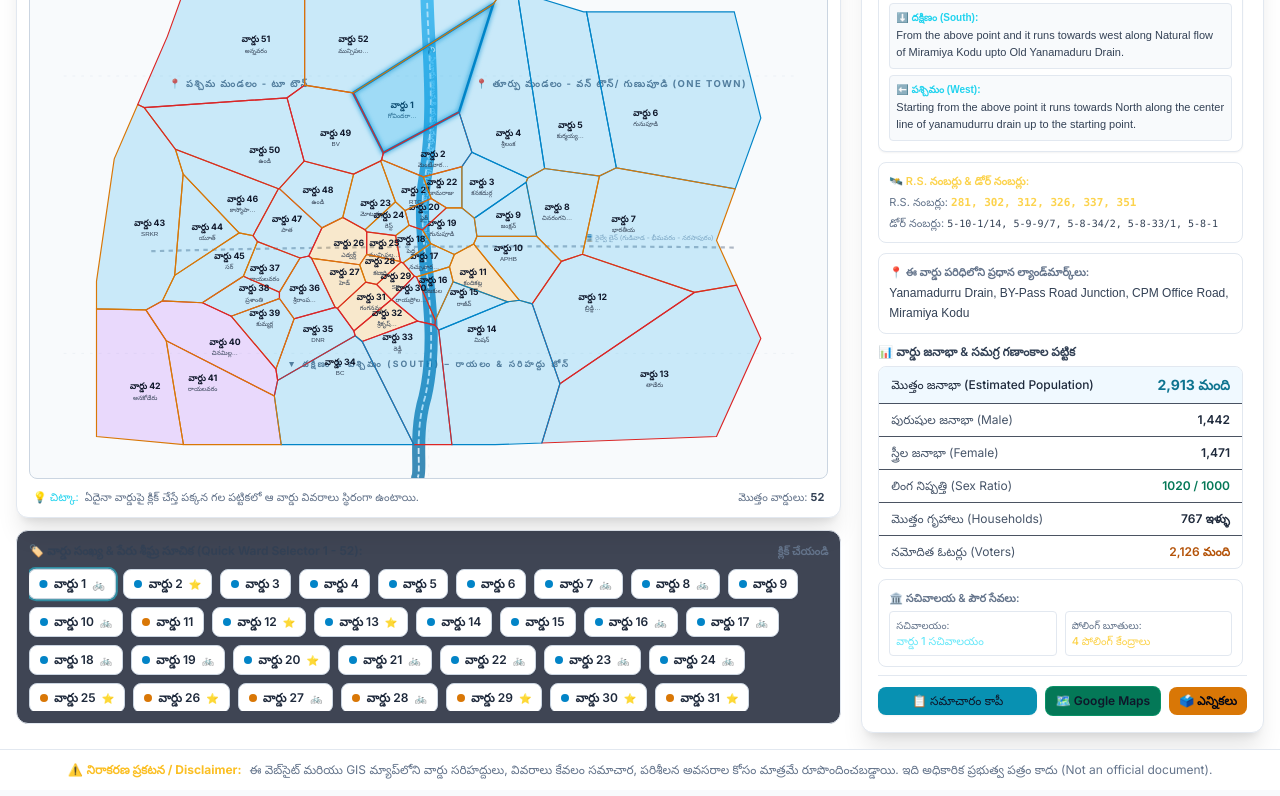
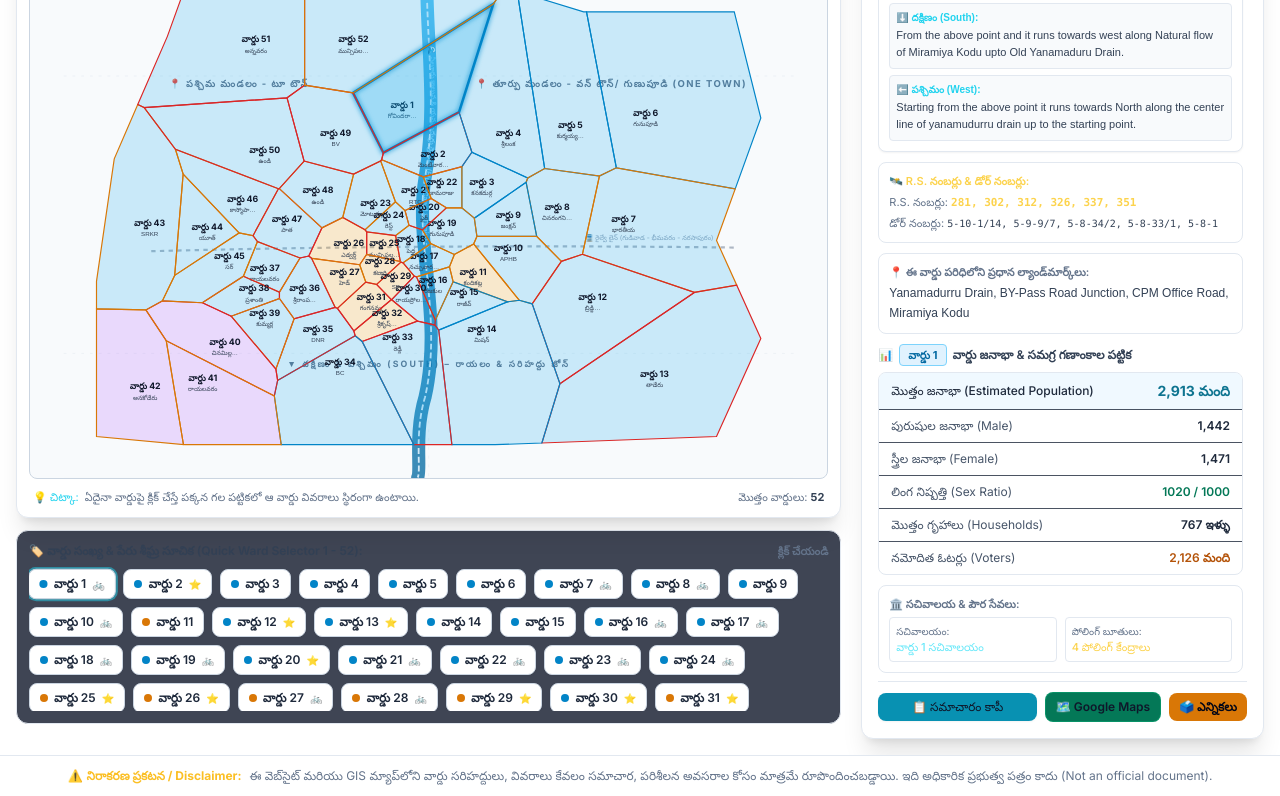
Before and after one commit to brkragents-arch/bhimavaram-municipal, a plain HTML site: page index.html in a window 1280 px wide. Shown: the part 991-1787 px from the top of the page. Drawn offline with nearby package versions, Linux system fonts and the light colour scheme; a web font is replaced by a local one.

Commit message:
feat: display dynamic ward number badge before demographics table heading

```diff
--- a/assets/theme.css
+++ b/assets/theme.css
@@ -360,3 +360,9 @@ html.light .ward-num-text {
 html.light .ward-name-text {
   fill: #334155 !important;
 }
+
+html.light #detailDemographicsWardBadge {
+  background-color: #e0f2fe !important;
+  color: #0369a1 !important;
+  border-color: #7dd3fc !important;
+}
--- a/index.html
+++ b/index.html
@@ -530,7 +530,9 @@
           <!-- Table displaying Ward Demographics and Area Information -->
           <div>
             <div class="text-xs font-semibold text-slate-300 mb-1.5 flex items-center gap-1.5">
-              <span>📊 వార్డు జనాభా & సమగ్ర గణాంకాల పట్టిక</span>
+              <span>📊</span>
+              <span id="detailDemographicsWardBadge" class="px-2 py-0.5 rounded text-[11px] font-bold bg-cyan-500/20 text-cyan-300 border border-cyan-500/30">వార్డు 1</span>
+              <span>వార్డు జనాభా & సమగ్ర గణాంకాల పట్టిక</span>
             </div>
             <div class="rounded-lg border border-slate-800 overflow-hidden bg-slate-950/60">
               <table class="w-full text-xs text-left">
@@ -1266,6 +1268,9 @@
       const dEng = document.getElementById('detailWardEngName');
       if (dEng) dEng.textContent = ward.nameEng;
 
+      const dDemogBadge = document.getElementById('detailDemographicsWardBadge');
+      if (dDemogBadge) dDemogBadge.textContent = `వార్డు ${ward.id}`;
+
       const dLocal = document.getElementById('detailLocalities');
       if (dLocal) dLocal.textContent = ward.areas;
 
```
